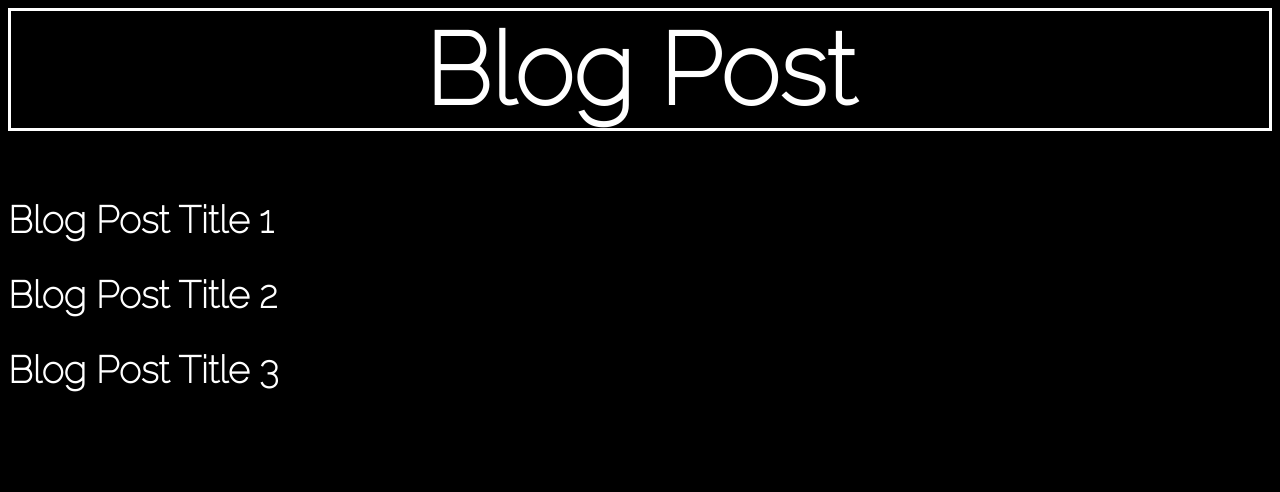
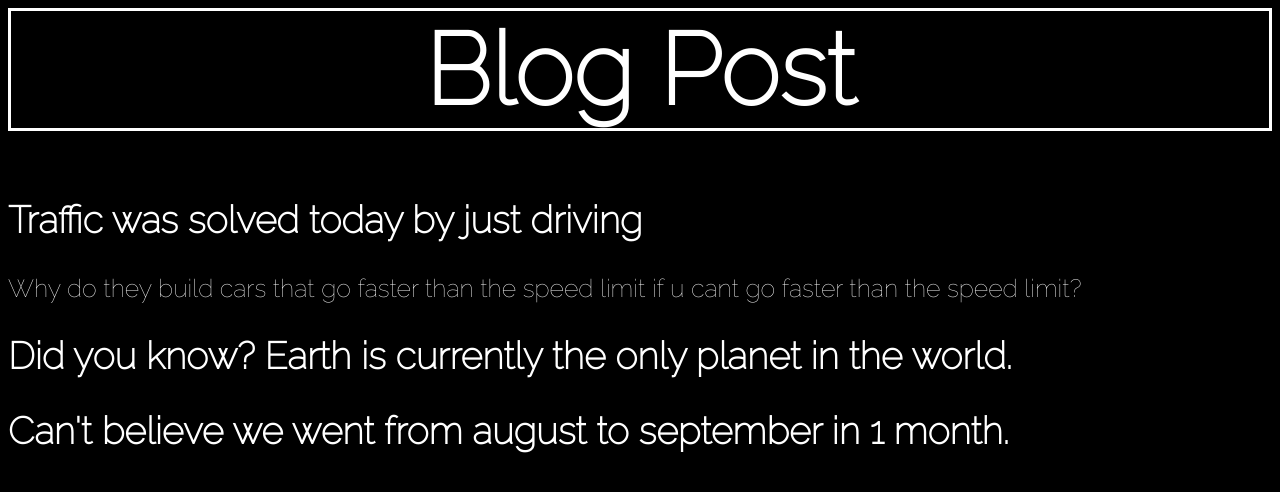
Before and after one commit to staten-island-tech/css-blogpost-project-Ucheong, a plain HTML site: page index.html in a window 1280 px wide. Drawn offline with Linux system fonts and the light colour scheme; a web font is replaced by a local one.

Commit message:
Blogpost

```diff
--- a/index.html
+++ b/index.html
@@ -12,11 +12,12 @@
       rel="stylesheet"
     />
   </head>
-
   <body>
     <h1 id="id">Blog Post</h1>
-    <h2>Blog Post Title 1</h2>
-    <h2>Blog Post Title 2</h2>
-    <h2>Blog Post Title 3</h2>
+    <h2>Traffic was solved today by just driving</h2>
+    Why do they build cars that go faster than the speed limit if u cant go
+    faster than the speed limit?
+    <h2>Did you know? Earth is currently the only planet in the world.</h2>
+    <h2>Can't believe we went from august to september in 1 month.</h2>
   </body>
 </html>
```
